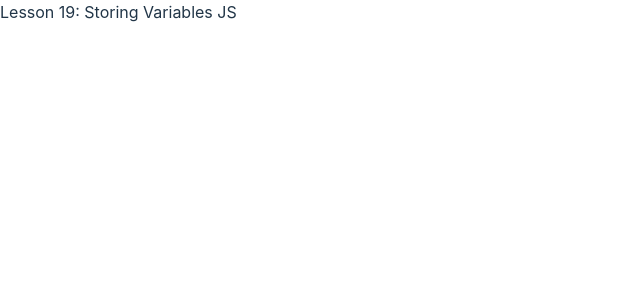
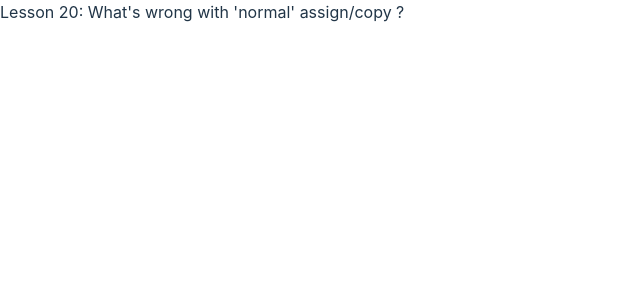
Before and after one commit to kiethohoai/react-advanced-2024, a React (Vite) app: page / in a window 1280 px wide. Shown: the top 300 px of the page, without its empty margins (0-640 px from the left). Built offline with nearby package versions, Linux system fonts and the light colour scheme.

Commit message:
20 Asign & Copy

```diff
--- a/src/App.jsx
+++ b/src/App.jsx
@@ -15,6 +15,7 @@ import Lesson10 from './lessons/Lesson10/Lesson10';
 import Lesson17 from './lessons/chapter3/Lesson17';
 import Lesson18 from './lessons/chapter3/Lesson18';
 import Lesson19 from './lessons/chapter3/Lesson19';
+import Lesson20 from './lessons/chapter3/Lesson20';
 
 const App = () => {
   const [count, setCount] = useState(0);
@@ -27,7 +28,7 @@ const App = () => {
         setCount={setCount}
       /> */}
       {/* <Lesson17 /> */}
-      <Lesson19 />
+      <Lesson20 />
 
 
       {/* <Footer /> */}
--- a/src/lessons/chapter3/Lesson20.jsx
+++ b/src/lessons/chapter3/Lesson20.jsx
@@ -10,8 +10,6 @@ const Lesson20 = (props) => {
 
     console.log(">>> check person: ", person);
     console.log(">>> check member: ", member);
-
-
     return (
         <div>
             Lesson 20: What's wrong with 'normal' assign/copy ?
```
